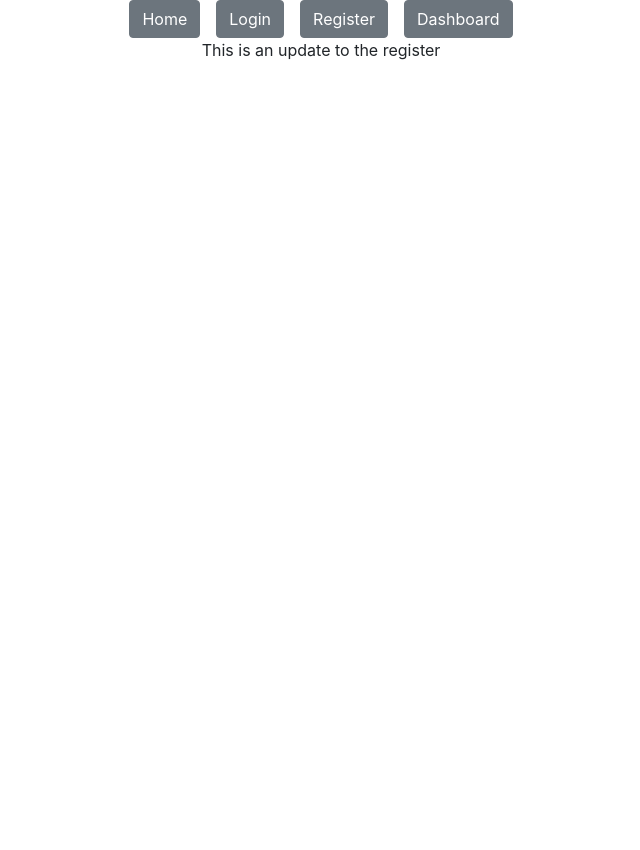
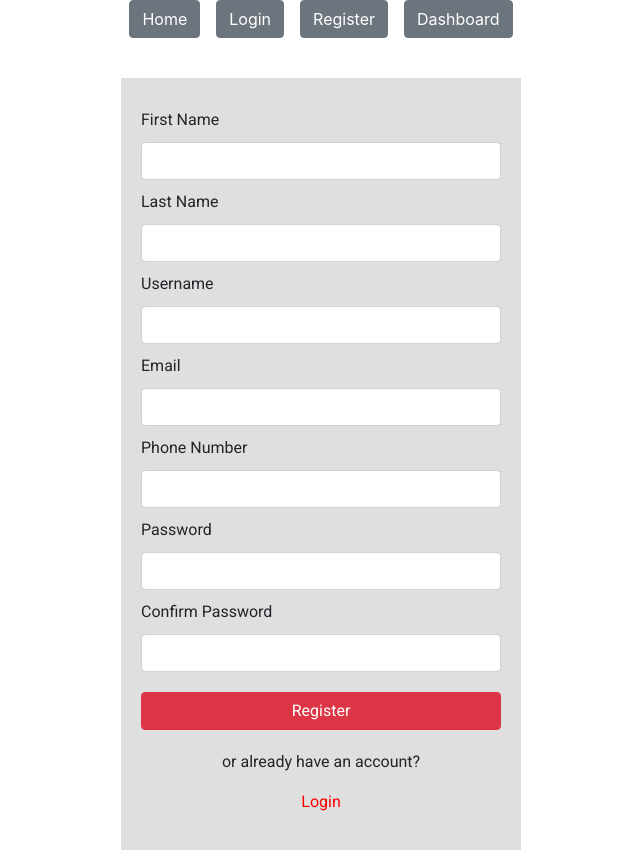
Before and after one commit to ABIGAIL-design/birdpreneur_frontend, a React (Create React App) app: page /register in a window 1280 px wide. Shown: the whole page, without its empty margins (319-959 px from the left). Before the commit the page ends 800 px from the top, so only its background shows below. Built offline with nearby package versions, Linux system fonts and the light colour scheme.

Commit message:
changes to the register

```diff
--- a/public/styles.css
+++ b/public/styles.css
@@ -17,3 +17,10 @@ label{
     margin:20px auto;
     width:100%
 }
+
+/*Register Form*/
+
+#log{
+    color: red;
+    text-decoration: none;
+}
--- a/src/pages/Register.js
+++ b/src/pages/Register.js
@@ -3,7 +3,35 @@ import React from 'react'
 export default function Register() {
     return (
         <div>
-            <p>This is an update to the register</p>
+            <div className="">
+                <form className="form-group b_forms">
+                    <label for="username">First Name</label>
+                    <input className='b_input form-control' name="username"></input>
+
+                    <label for="username">Last Name</label>
+                    <input className='b_input form-control' name="password" type="password"></input>
+
+                    <label for="username">Username</label>
+                    <input className='b_input form-control' name="username"></input>
+
+                    <label for="username">Email</label>
+                    <input className='b_input form-control' name="password" type="password"></input>
+
+                    <label for="username">Phone Number</label>
+                    <input className='b_input form-control' name="username"></input>
+
+                    <label for="username">Password</label>
+                    <input className='b_input form-control' name="password" type="password"></input>
+
+                    <label for="username"> Confirm Password</label>
+                    <input className='b_input form-control' name="password" type="password"></input>
+
+                    <button className="b_btn btn btn-danger">Register</button>
+                    <p>or already have an account?</p>
+                    <a id='log' href='./login'><p>Login</p></a>
+
+                </form>
+            </div>
         </div>
     )
 }
```
